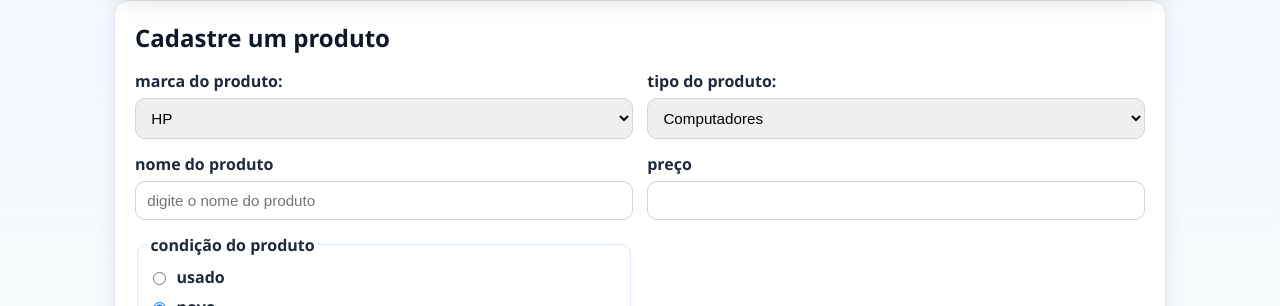
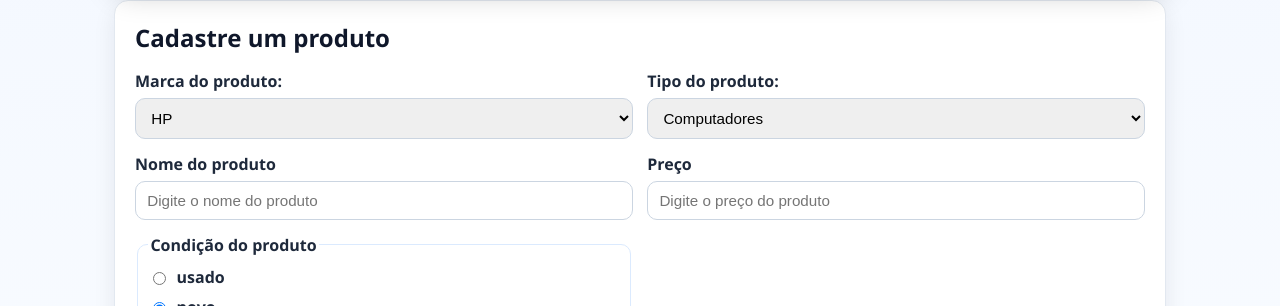
Before and after one commit to JoaoPedroFioravante/prw2ProjetoLojaInformatica, a React (Vite) app: page / in a window 1280 px wide. Shown: the part 833-1139 px from the top of the page. Built offline with nearby package versions, Linux system fonts and the light colour scheme.

Commit message:
Ajusta textos

```diff
--- a/src/components/Area.jsx
+++ b/src/components/Area.jsx
@@ -32,9 +32,9 @@ export default function Area({ eletronicos, nomeArea }) {
                 />
               </div>
               <div className="price-name-condition">
-                <h3>{element.nome}</h3>
-                <h4>{element.marca}</h4>
-                <h4>{element.condicao}</h4>
+                <h3>Nome: {element.nome}</h3>
+                <h4>Marca: {element.marca}</h4>
+                <h4>Condição: {element.condicao}</h4>
                 <h4 className="elementPrice">
                   {Number(element.preco).toLocaleString("pt-BR", {
                     style: "currency",
--- a/src/components/FieldCondition.jsx
+++ b/src/components/FieldCondition.jsx
@@ -1,7 +1,7 @@
 export default function FieldCondition({ value, onChange }) {
   return (
     <fieldset className="campoForm condicaoFieldset">
-      <legend>condição do produto</legend>
+      <legend>Condição do produto</legend>
 
       <label className="radioItem" htmlFor="usado">
         <input
--- a/src/components/FieldPrice.jsx
+++ b/src/components/FieldPrice.jsx
@@ -5,6 +5,7 @@ export default function FieldPrice({
   min,
   value,
   onChange,
+  placeholder,
 }) {
   return (
     <div className="campoForm">
@@ -13,6 +14,7 @@ export default function FieldPrice({
         type="number"
         name={id}
         id={id}
+        placeholder={placeholder}
         step="0.01"
         min={min}
         max={max}
--- a/src/components/Form.jsx
+++ b/src/components/Form.jsx
@@ -29,14 +29,14 @@ export default function Form({ className, marcas, secoes, aoSalvar }) {
       <h2 className="formTitulo">Cadastre um produto</h2>
       <form className="formConteudo" onSubmit={aoEnviar}>
         <DropDown
-          labelText="marca do produto:"
+          labelText="Marca do produto:"
           id="marcas"
           options={marcas}
           value={objeto.marca}
           onChange={(e) => setObjeto({ ...objeto, marca: e.target.value })}
         />
         <DropDown
-          labelText="tipo do produto:"
+          labelText="Tipo do produto:"
           id="tipoProduto"
           options={secoes}
           value={objeto.tipo}
@@ -44,16 +44,16 @@ export default function Form({ className, marcas, secoes, aoSalvar }) {
         />
         <FieldText
           id="textoNome"
-          labelText="nome do produto"
-          placeholder="digite o nome do produto"
+          labelText="Nome do produto"
+          placeholder="Digite o nome do produto"
           value={objeto.nome}
           onChange={(e) => setObjeto({ ...objeto, nome: e.target.value })}
         />
         <FieldPrice
-          labelText="preço"
+          labelText="Preço"
           id="preçoProduto"
+          placeholder="Digite o preço do produto"
           min="0.00"
-          max="10000"
           value={objeto.preco}
           onChange={(e) => setObjeto({ ...objeto, preco: e.target.value })}
         />
```
